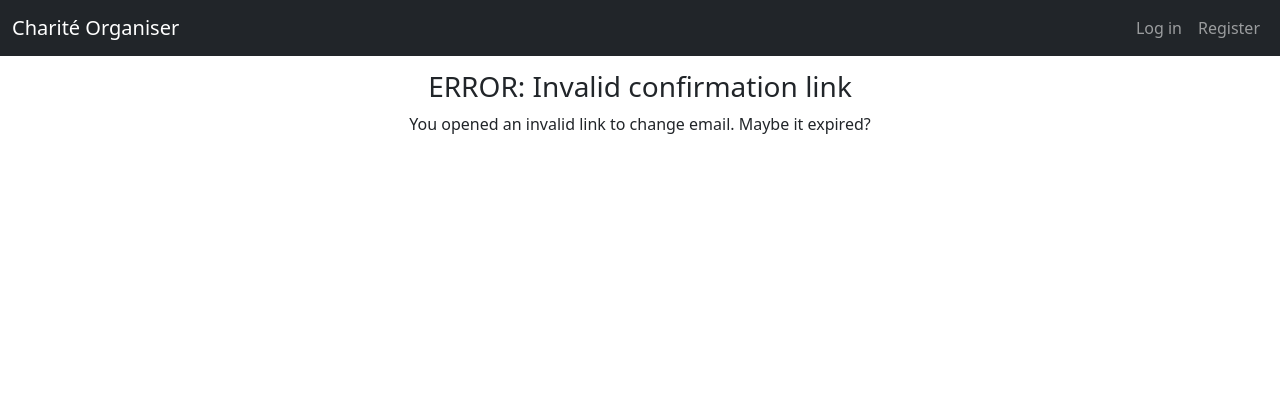
After one commit to JohannesRanderath/StudyProblems, a Flask app: page /change_email/1 in a window 1280 px wide. The commit adds this page. Shown: the top 420 px of the page. Run offline with Flask 2, Linux system fonts and the light colour scheme.

Commit message:
Added functionality to change account email after creation.

```diff
--- a/app.py
+++ b/app.py
@@ -5,7 +5,8 @@ from flask_mail import Mail, Message
 import sqlite3
 
 from backend import is_logged_in, check_password_requirements, generate_password_hash, is_email, \
-    verify_password, generate_email_confirmation_link, html_confirmation_email, get_mail_from_token
+    verify_password, generate_email_confirmation_link, html_confirmation_email, decrypt_token, \
+    html_change_mail_email, generate_change_email_link
 
 app = Flask(__name__)
 
@@ -31,7 +32,47 @@ def home():
 @app.route("/account", methods=["POST", "GET"])
 @is_logged_in
 def account():
-    return render_template("account.html")
+    if request.method == "POST":
+        if request.form.get("type") == "change_password":
+            old_password = request.form.get("old_password")
+            new_password = request.form.get("new_password")
+            confirmation = request.form.get("confirmation")
+            if not old_password:
+                return render_template("account.html", messages=[{"type": "danger", "text": "Old password required"}])
+            if not new_password:
+                return render_template("account.html", messages=[{"type": "danger", "text": "New password required"}])
+            if not confirmation:
+                return render_template("account.html", messages=[{"type": "danger", "text": "Please confirm password"}])
+            if not verify_password(session["username"], generate_password_hash(old_password)):
+                return render_template("account.html", messages=[{"type": "danger", "text": "Wrong password"}])
+            if not new_password == confirmation:
+                return render_template("account.html", messages=[{"type": "danger", "text": "Passwords do not match"}])
+            db_con = sqlite3.connect("database.db")
+            db = db_con.cursor()
+            db.execute("UPDATE users SET hash=? WHERE username=?;",
+                       (generate_password_hash(new_password), session["username"]))
+            db_con.commit()
+            db_con.close()
+            return render_template("account.html", messages=[{"type": "success", "text": "Password changed!"}])
+        if request.form.get("type") == "change_email":
+            db_con = sqlite3.connect("database.db")
+            db = db_con.cursor()
+            new_email = request.form.get("new_email")
+            if not new_email:
+                db_con.close()
+                return render_template("account.html", messages=[{"type": "danger", "text": "New email required"}])
+            old_email = db.execute("SELECT email FROM users WHERE username=?;", (session["username"], )).fetchone()[0]
+            if not old_email:
+                db.execute("UPDATE users SET email=? WHERE username=?", (new_email, session["username"]))
+                db_con.commit()
+                db_con.close()
+                return render_template("account.html", messages=[{"type": "success", "text": "Email set."}])
+            else:
+                send_email(new_email, "Confirm new email", html_change_mail_email(generate_change_email_link(old_email, new_email)))
+                db_con.close()
+                return render_template("account.html", messages=[{"type": "success", "text": "Confirmation link sent!"}])
+    else:
+        return render_template("account.html")
 
 
 @app.route("/logout")
@@ -104,8 +145,9 @@ def register():
 @app.route("/confirm/<token>")
 def confirm(token):
     try:
-        email = get_mail_from_token(token)
-    except:
+        email = decrypt_token(token, "email-confirmation-key")
+    except Exception as e:
+        print(e)
         return render_template("bad_confirmation_link.html")
     db_con = sqlite3.connect("database.db")
     db = db_con.cursor()
@@ -114,6 +156,24 @@ def confirm(token):
     db_con.commit()
     db_con.close()
     return redirect("/")
+
+
+@app.route("/change_email/<token>")
+def change_email(token):
+    try:
+        data = decrypt_token(token, "change-email-key")
+        old_email = data["old_email"]
+        new_email = data["new_email"]
+        db_con = sqlite3.connect("database.db")
+        db = db_con.cursor()
+        db.execute("UPDATE users SET email=? WHERE email=?;", (new_email, old_email))
+        db_con.commit()
+        db_con.close()
+        return redirect("/")
+    except Exception as e:
+        print(e)
+        return render_template("bad_change_email_link.html")
+
 
 
 def send_email(recipient, subject, html):
--- a/backend.py
+++ b/backend.py
@@ -1,5 +1,4 @@
 from flask import render_template, redirect, session, url_for
-from flask_mail import Message
 
 import re
 import sqlite3
@@ -64,13 +63,22 @@ def generate_email_confirmation_link(email):
     return url_for('confirm', token=token, _external=True)
 
 
+def generate_change_email_link(old_email, new_email):
+    token = ts.dumps({"old_email": old_email, "new_email": new_email}, salt="change-email-key")
+    return url_for("change_email", token=token, _external=True)
+
+
 def html_confirmation_email(confirmation_link):
     return render_template("emails/confirm_email.html", confirmation_link=confirmation_link)
+
+
+def html_change_mail_email(confirm_new_email_link):
+    return render_template("emails/confirm_new_email.html", confirm_new_email_link=confirm_new_email_link)
 
 
 def is_email(email):
     return re.match("^.+@.+[.].+", email)
 
 
-def get_mail_from_token(token):
-    return ts.loads(token, salt="email-confirmation-key", max_age=3600)
+def decrypt_token(token, salt):
+    return ts.loads(token, salt=salt, max_age=3600)
--- /dev/null
+++ b/templates/bad_change_email_link.html
@@ -0,0 +1,13 @@
+{% extends "layout/layout.html" %}
+
+
+{% block title %} Confirmation Link invalid {% endblock %}
+
+{% block navitems %} {% include "layout/nav_items_logged_out.html" %} {% endblock %}
+
+{% block main %}
+
+    <h3>ERROR: Invalid confirmation link</h3>
+    <p>You opened an invalid link to change email. Maybe it expired?</p>
+
+{% endblock %}
```
Also changed, not shown: templates/account.html (+5 -3 lines), templates/emails/confirm_new_email.html (added, +12 -0 lines), database.db.
